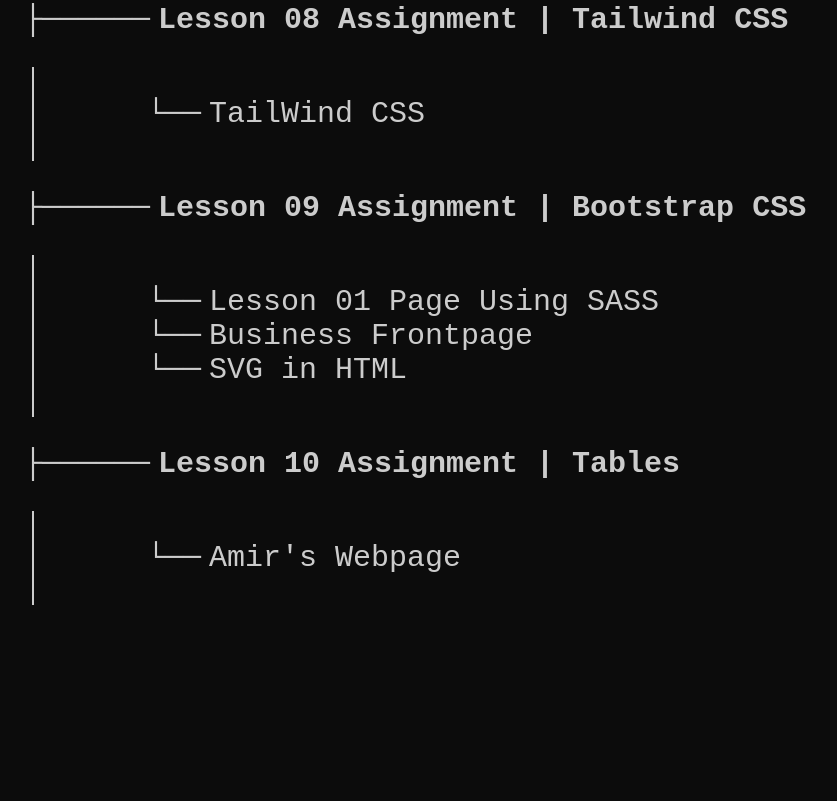
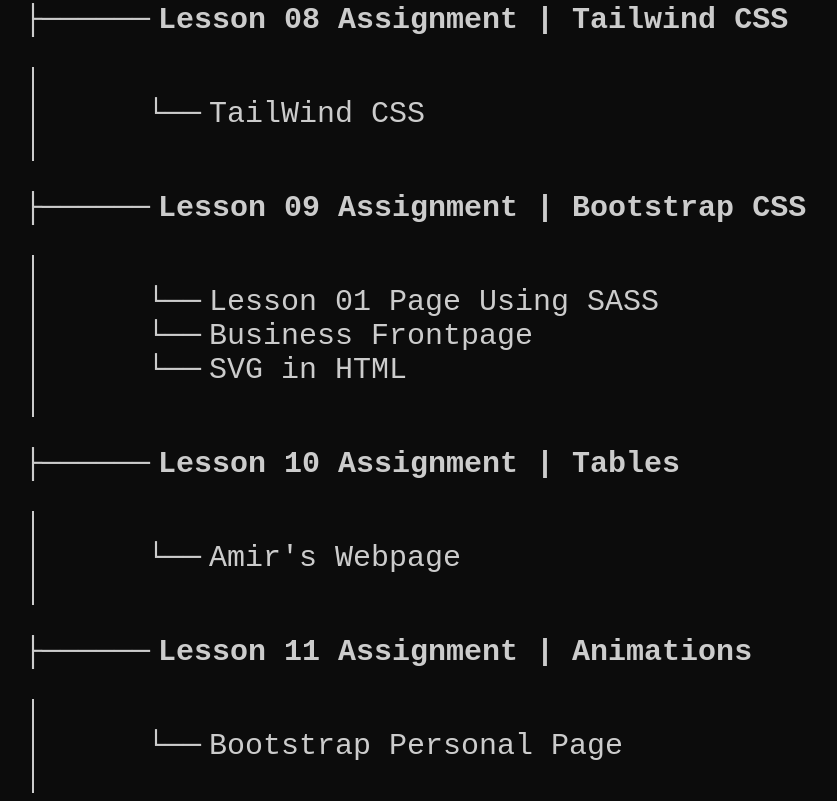
Before and after one commit to three-lark/webd168, a plain HTML site: page index.html in a window 1280 px wide. Shown: the part 1615-2416 px from the top of the page, without its empty margins (84-921 px from the left). Before the commit the page ends 2228 px from the top, so only its background shows below. Drawn offline with Linux system fonts and the light colour scheme; a web font is replaced by a local one.

Commit message:
lesson 11

```diff
--- a/index.html
+++ b/index.html
@@ -81,6 +81,12 @@
                 <li><a href="./lesson10/bootstrap-part2/index.html">Amir's Webpage</a></li>
             </ul>
             </div>
+        <h3>Lesson 11 Assignment | Animations</h3>
+            <div class= "subnav">
+            <ul>
+                <li><a href="./lesson11/lesson01sass/index2.html">Bootstrap Personal Page</a></li>
+            </ul>
+            </div>
     </div>
 
 </body>
```
